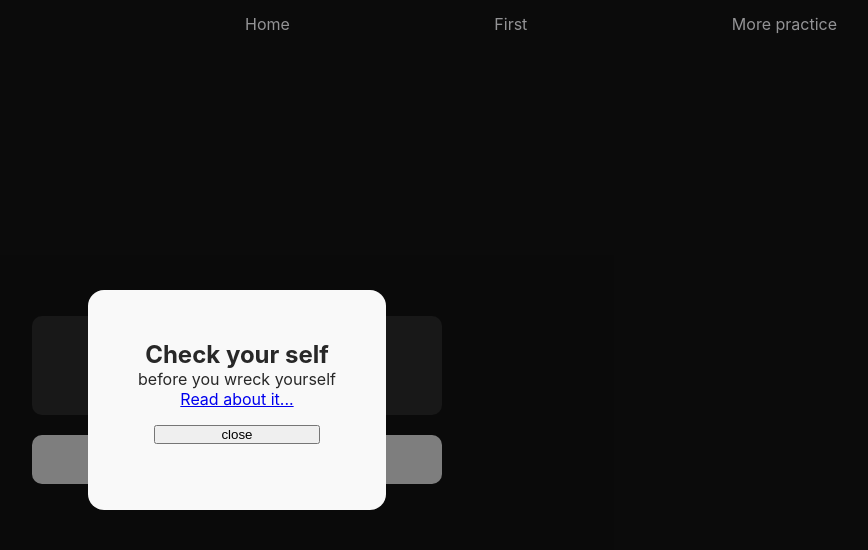
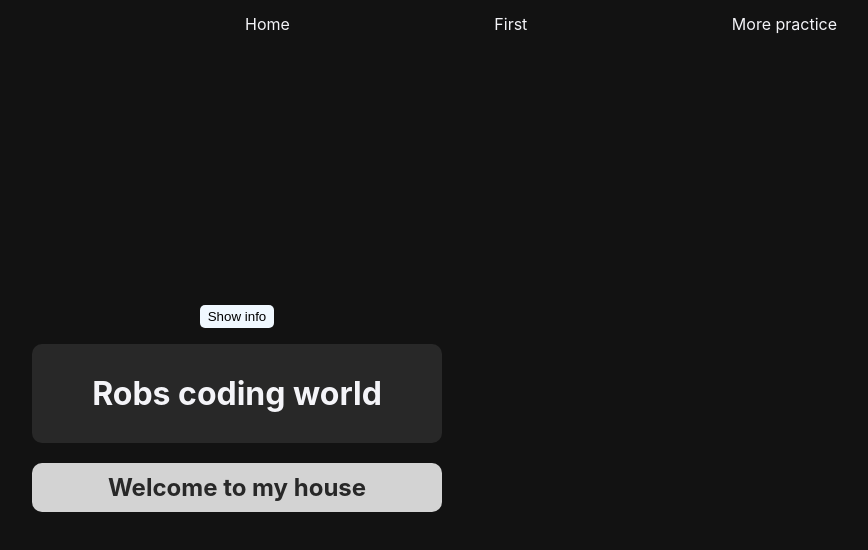
Before and after one commit to robonexx/reactBasics, a React (Create React App) app: page /more in a window 1280 px wide. Shown: the top 550 px of the page, without its empty margins (403-1271 px from the left). Built offline with nearby package versions, Linux system fonts and the light colour scheme.

Commit message:
added button to show modal

```diff
--- a/src/App.css
+++ b/src/App.css
@@ -107,3 +107,18 @@ ul a {
   color: #282828;
   border-radius: 10px;
 }
+
+.btn {
+  padding: 4px 8px;
+  background-color: aliceblue;
+  color: black;
+  outline: none;
+  border: none;
+  border-radius: 5px;
+  margin: 1rem;
+}
+
+.btn:hover {
+  background-color: black;
+  color: aliceblue
+}
--- a/src/pages/More.js
+++ b/src/pages/More.js
@@ -3,7 +3,7 @@ import Title from '../components/Title';
 import Modal from '../components/Modal';
 
 const More = () => {
-  const [showModal, setShowModal] = useState(true);
+  const [showModal, setShowModal] = useState(false);
 
   console.log(showModal);
 
@@ -14,6 +14,9 @@ const More = () => {
   const subtitle = 'Welcome to my house';
   return (
     <div>
+      <button className='btn' onClick={() => setShowModal(true)}>
+        Show info
+      </button>
       {showModal && (
         <Modal handleModal={handleModal}>
           <h2>Check your self</h2>
```
